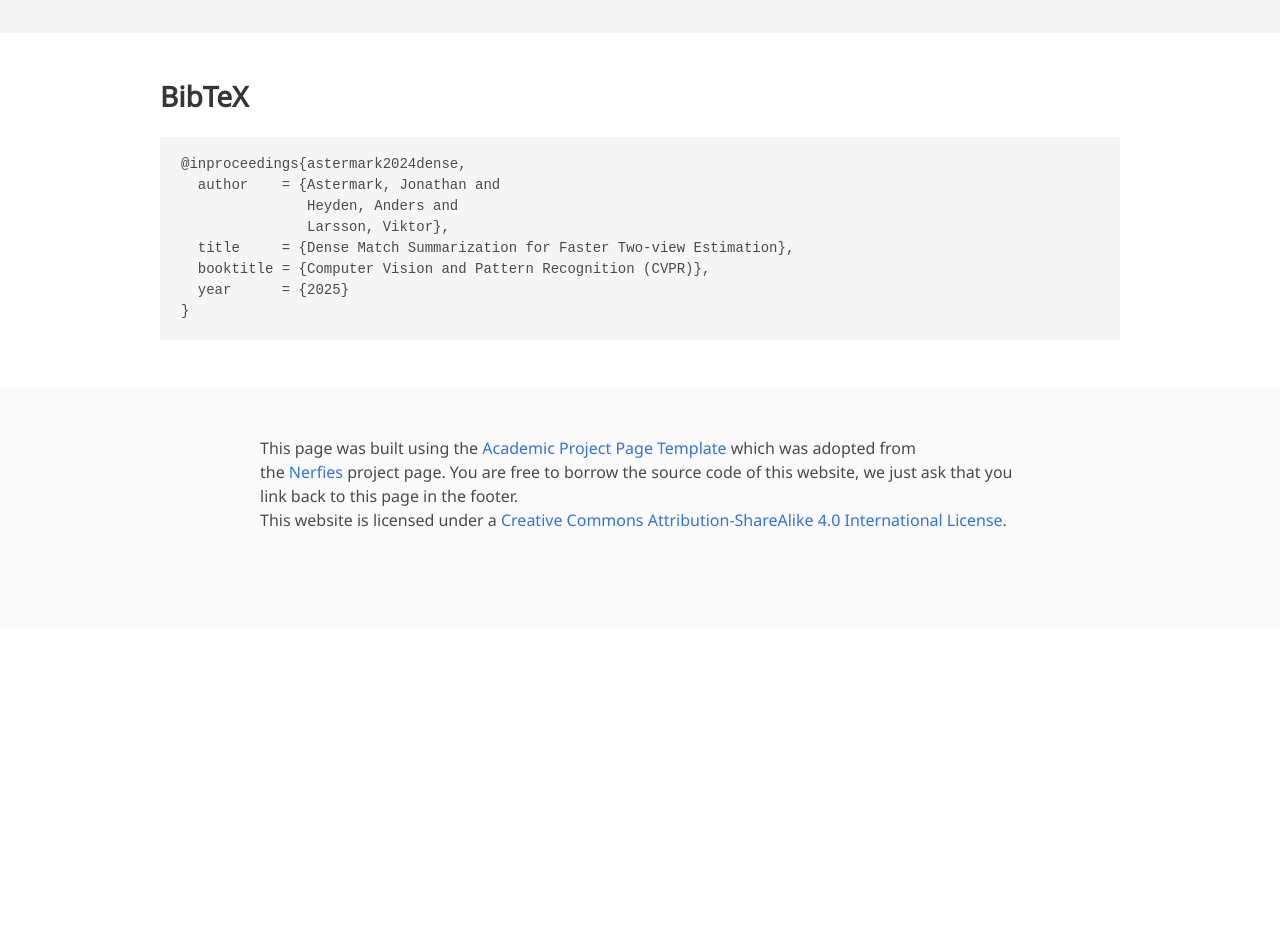
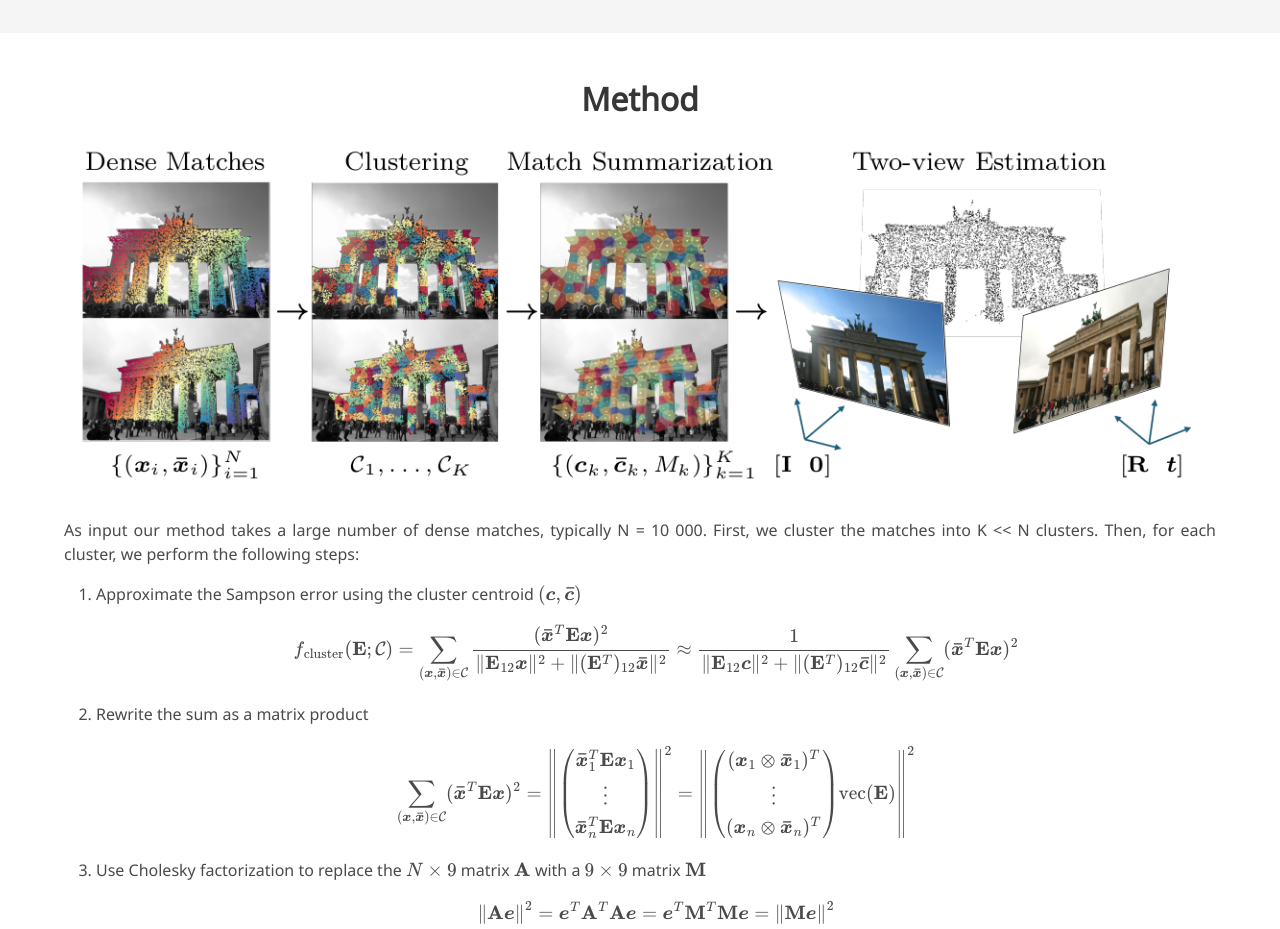
Before and after one commit to jastermark/DMS, a plain HTML site: page index.html in a window 1280 px wide. Shown: the part 805-1734 px from the top of the page. Before the commit the page ends 1433 px from the top, so only its background shows below. Drawn offline with nearby package versions, Linux system fonts and the light colour scheme; some icons are missing; a web font is replaced by a local one.

Commit message:
Added method description

```diff
--- a/index.html
+++ b/index.html
@@ -43,6 +43,10 @@
   <script src="static/js/bulma-carousel.min.js"></script>
   <script src="static/js/bulma-slider.min.js"></script>
   <script src="static/js/index.js"></script>
+
+  <!-- MathJax for rendering mathematical equations -->
+  <script src="https://polyfill.io/v3/polyfill.min.js?features=es6"></script>
+  <script id="MathJax-script" async src="https://cdn.jsdelivr.net/npm/mathjax@3/es5/tex-mml-chtml.js"></script>
 </head>
 <body>
 
@@ -171,6 +175,93 @@
   </div>
 </section>
 <!-- End paper abstract -->
+
+
+<section class="section">
+  <div class="container">
+
+    <!-- Method -->
+    <div class="columns is-centered has-text-centered">
+      <div class="column is-max-desktop">
+        <h2 class="title is-3">Method</h2>
+        <div class="content has-text-justified">
+          <img src="static/images/overview.png"></img>
+          <p>
+            As input our method takes a large number of dense matches, typically N = 10 000. First, we cluster the matches into K << N clusters. Then, for each cluster, we perform the following steps:
+            <ol>
+              <li>Approximate the Sampson error using the cluster centroid \((\boldsymbol{c}, \boldsymbol{\bar{c}})\)</li>
+                \[
+                  f_{\text{cluster}}(\mathbf{E}; \mathcal{C})
+                  =
+                  \sum_{(\boldsymbol{x}, \boldsymbol{\bar{x}}) \in \mathcal{C}}
+                  \frac{(\boldsymbol{\bar{x}}^T \mathbf{E} \boldsymbol{x})^2}{\|\mathbf{E}_{12}\boldsymbol{x}\|^2 + \|(\mathbf{E}^T)_{12}\boldsymbol{\bar{x}}\|^2}
+                  \approx
+                  \frac{1}{\|\mathbf{E}_{12}{\boldsymbol{c}}\|^2 + \|(\mathbf{E}^T)_{12}{\boldsymbol{\bar{c}}}\|^2}
+                  \sum_{(\boldsymbol{x}, \boldsymbol{\bar{x}}) \in \mathcal{C}}
+                  (\boldsymbol{\bar{x}}^T \mathbf{E} \boldsymbol{x})^2
+                \]
+              <li>Rewrite the sum as a matrix product</li>
+              \[
+                \sum_{(\boldsymbol{x}, \boldsymbol{\bar{x}}) \in \mathcal{C}}
+                (\boldsymbol{\bar{x}}^T \mathbf{E} \boldsymbol{x})^2
+            =
+            \left\|
+            \begin{pmatrix}
+              \boldsymbol{\bar{x}}_1^T \mathbf{E} \boldsymbol{x}_1 \\
+              \vdots  \\
+              \boldsymbol{\bar{x}}_n^T \mathbf{E} \boldsymbol{x}_n
+            \end{pmatrix}
+            \right\|^2
+            =
+            \left\|
+                \begin{pmatrix}
+                  (\boldsymbol{x}_1 \otimes \boldsymbol{\bar{x}}_1)^T \\
+                  \vdots \\
+                  (\boldsymbol{x}_n \otimes \boldsymbol{\bar{x}}_n)^T
+                \end{pmatrix}
+                \mathrm{vec}(\mathbf{E})
+            \right\|^2
+              \]
+              <li>Use Cholesky factorization to replace the \(N \times 9\) matrix \(\mathbf{A}\) with a \( 9 \times 9\) matrix \(\mathbf{M}\)</li>
+              \[
+              \left\|
+                \mathbf{A} \boldsymbol{e} \right\|^2
+                = \boldsymbol{e} ^T \mathbf{A} ^T \mathbf{A} \boldsymbol{e}
+                = \boldsymbol{e} ^T \mathbf{M} ^T \mathbf{M} \boldsymbol{e}
+                =
+                \left\|
+                    \mathbf{M} \boldsymbol{e}
+                \right\|^2
+              \]
+            </ol>
+          </p>
+        </div>
+      </div>
+    </div>
+  </div>
+  <!--/ Method. -->
+
+</div>
+</section>
+
+<!--
+<section class="section hero is-light">
+  <div class="container">
+    <div class="columns is-centered has-text-centered">
+      <div class="column is-max-desktop">
+        <h2 class="title is-3">Results</h2>
+        <div class="content has-text-justified">
+          <p>
+            We found that
+          </p>
+        </div>
+      </div>
+    </div>
+  </div>
+</div>
+</section>
+-->
+
 
 
 <!-- Image carousel
```
Also changed, not shown: static/images/overview.png (added).
